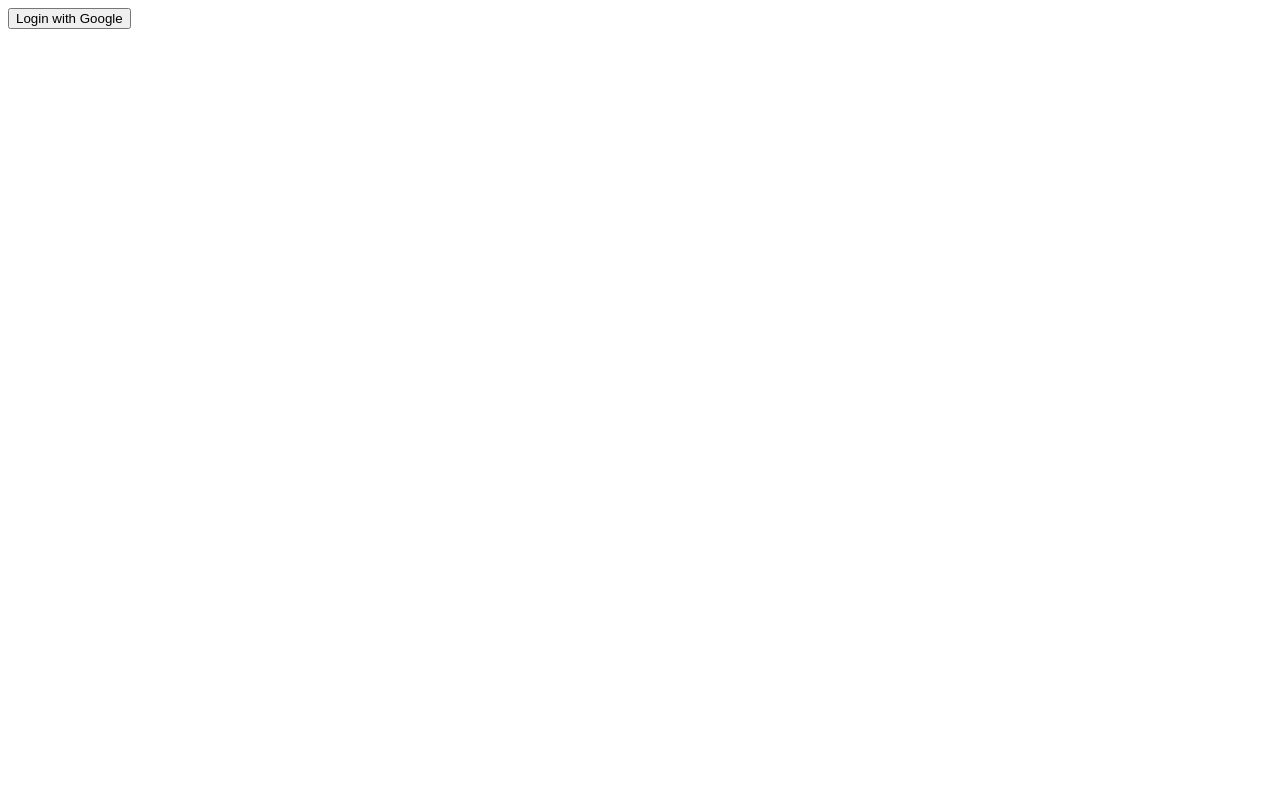
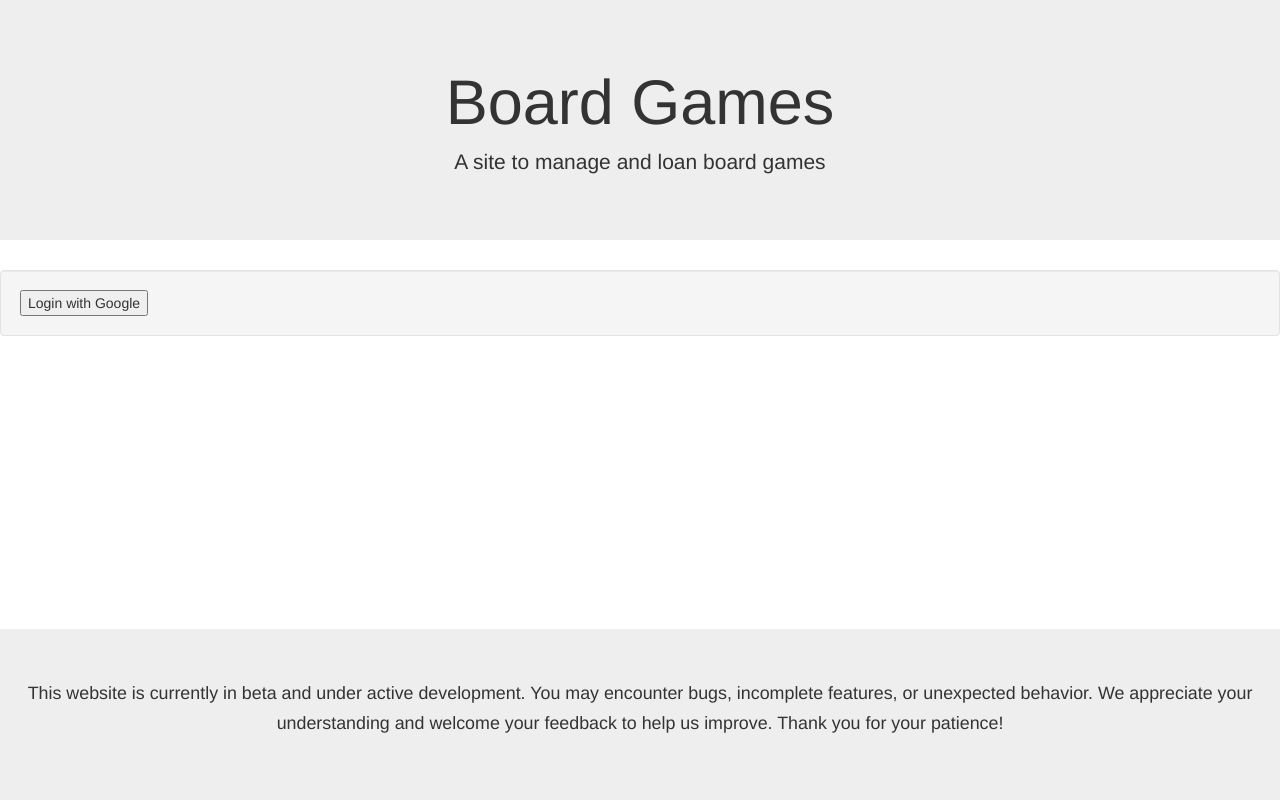
Before and after one commit to finlay-ab/Board-Game-Manager, a website: page public/index.html in a window 1280 px wide. Drawn offline with nearby package versions, Linux system fonts and the light colour scheme; some packages are replaced by stand-ins of ours.

Commit message:
added basic webpage design

```diff
--- a/public/index.html
+++ b/public/index.html
@@ -3,7 +3,7 @@
   <head>
     <meta charset="utf-8">
     <meta name="viewport" content="width=device-width, initial-scale=1">
-    <title>Welcome to Firebase Hosting</title>
+    <title>Board Game Manager</title>
 
     <!-- update the version number as needed -->
     <script defer src="/__/firebase/10.13.1/firebase-app-compat.js"></script>
@@ -24,13 +24,32 @@
     <script defer src="/__/firebase/init.js?useEmulator=true"></script>
 
 
+    <link rel="stylesheet" href="https://maxcdn.bootstrapcdn.com/bootstrap/3.4.1/css/bootstrap.min.css">
+    <script src="https://ajax.googleapis.com/ajax/libs/jquery/3.7.1/jquery.min.js"></script>
+    <script src="https://maxcdn.bootstrapcdn.com/bootstrap/3.4.1/js/bootstrap.min.js"></script>
+
   </head>
   <body>
-    <button onclick="googleLogin()">
 
-      Login with Google
+    <div class="jumbotron text-center">
+      <h1>Board Games</h1>
+      <p>A site to manage and loan board games</p>
+    </div>
 
-    </button>
+    <div class="well">
+      <button onclick="googleLogin()">
+        Login with Google
+      </button>
+    </div>
+
+    <div class="jumbotron text-center" style="margin-bottom: 0; bottom: 0 !important; position: absolute;">
+      <p><small>
+        This website is currently in beta and under active development. You may encounter bugs,
+        incomplete features, or unexpected behavior. We appreciate your understanding and
+        welcome your feedback to help us improve. Thank you for your patience!
+      </small></p>
+    </div>
+
 
     <script src="app.js"></script>
   </body>
```
